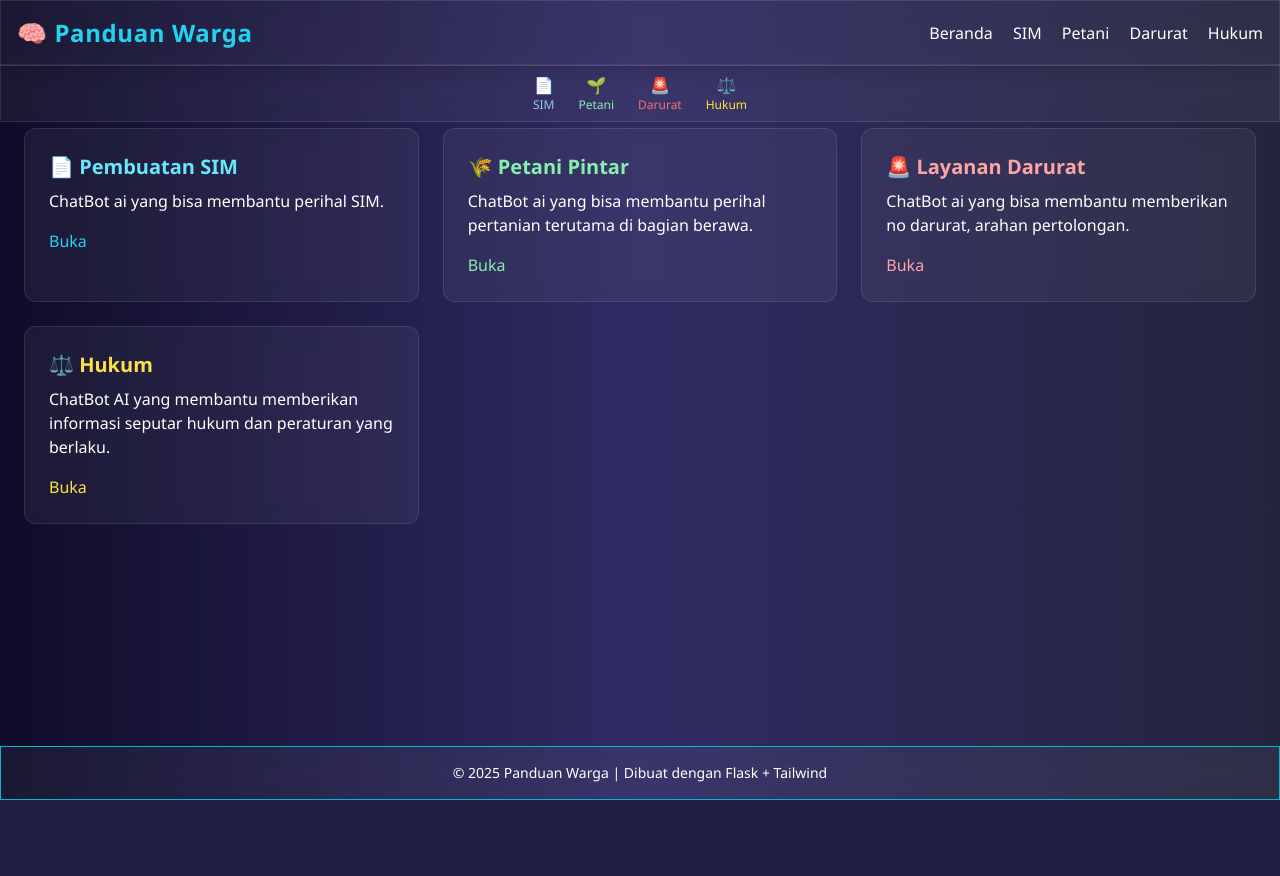
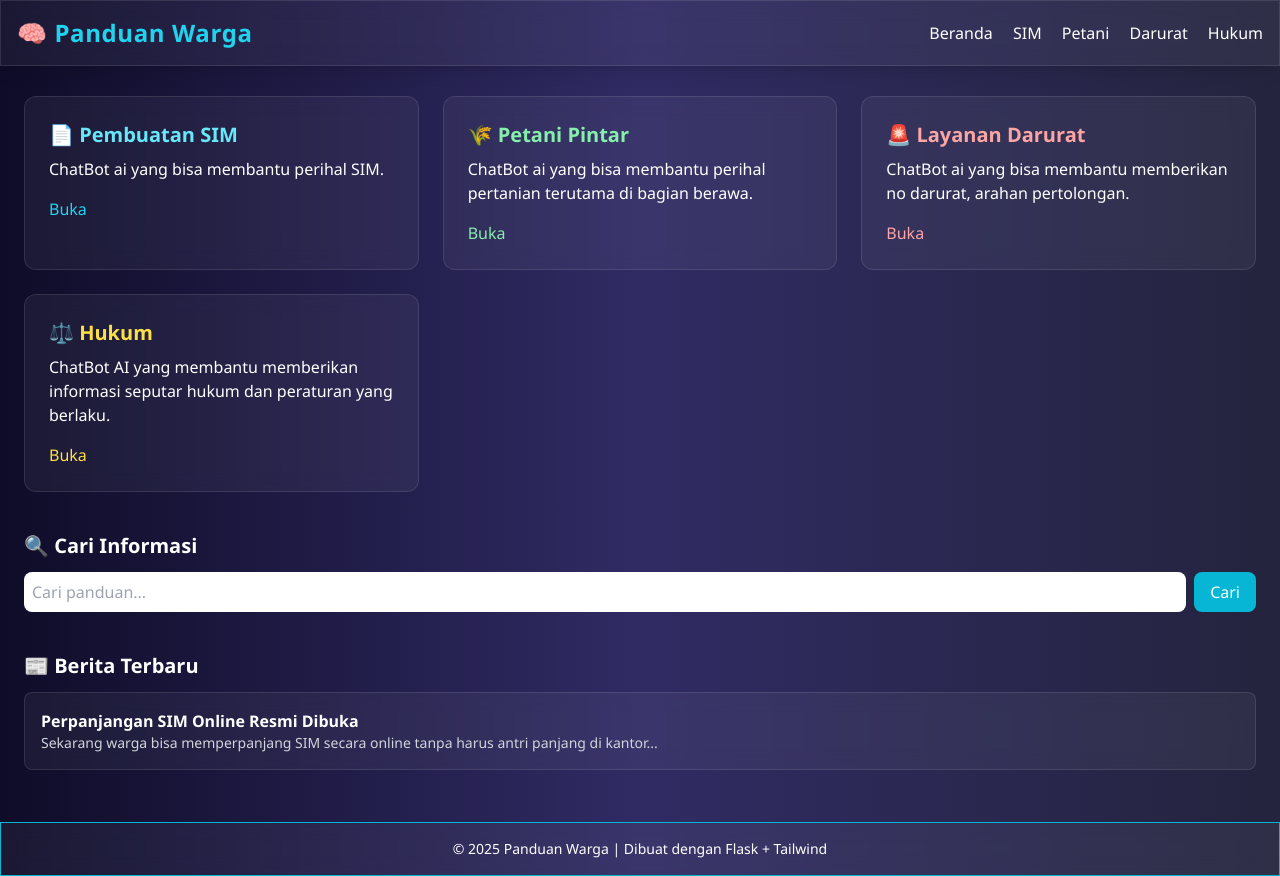
Before and after one commit to Dyruby/panduan-warga, a Flask app: page / in a window 1280 px wide. Before the commit the page ends 800 px from the top, so only its background shows below. Run offline with Flask 3, Linux system fonts and the light colour scheme; some libraries are stand-ins or nearby versions.

Commit message:
Update: menambahkan fitur baru dan memperbaiki bug

```diff
--- a/templates/base.html
+++ b/templates/base.html
@@ -23,8 +23,7 @@
 </head>
 <body class="min-h-screen flex flex-col">
 
-  <!-- Header Utama -->
-  <header class="glass p-4 shadow-lg fixed w-full z-20">
+  <header class="glass p-4 shadow-lg fixed w-full z-10">
     <div class="container mx-auto flex justify-between items-center">
       <h1 class="text-2xl font-bold text-cyan-400 tracking-wide">🧠 Panduan Warga</h1>
       <nav class="space-x-4 text-white">
@@ -32,91 +31,15 @@
         <a href="/panduan_sim" class="hover:text-blue-300 transition">SIM</a>
         <a href="/panduan_bertani_di_rawa" class="hover:text-green-300 transition">Petani</a>
         <a href="/bantuan_layanan_darurat" class="hover:text-red-300 transition">Darurat</a>
-        <a href="/panduan_hukum" class="hover:text-yellow-300 transition">Hukum</a>
+        <a href="/panduan_hukum" class="hover:text-red-300 transition">Hukum</a>
       </nav>
     </div>
   </header>
 
-  <!-- Tool Menu Bar khusus Beranda -->
-  {% if request.path == '/' %}
-  <div class="glass fixed top-16 w-full z-10">
-    <div class="container mx-auto flex justify-center gap-6 py-2">
-      <a href="/panduan_sim" class="flex flex-col items-center text-blue-300 hover:text-white">
-        📄
-        <span class="text-xs">SIM</span>
-      </a>
-      <a href="/panduan_bertani_di_rawa" class="flex flex-col items-center text-green-300 hover:text-white">
-        🌱
-        <span class="text-xs">Petani</span>
-      </a>
-      <a href="/bantuan_layanan_darurat" class="flex flex-col items-center text-red-400 hover:text-white">
-        🚨
-        <span class="text-xs">Darurat</span>
-      </a>
-      <a href="/panduan_hukum" class="flex flex-col items-center text-yellow-300 hover:text-white">
-        ⚖️
-        <span class="text-xs">Hukum</span>
-      </a>
-    </div>
-  </div>
-  {% endif %}
-
-  <!-- Main Content -->
-  <main class="flex-grow container mx-auto pt-32 px-6">
-    {% block content %}
-
-    <!-- 🔍 Fitur Pencarian -->
-    <section class="mb-8">
-      <h2 class="text-xl font-bold mb-2">🔍 Cari Informasi</h2>
-      <form action="/search" method="get" class="flex gap-2">
-        <input type="text" name="q" placeholder="Cari panduan..."
-               class="w-full p-2 rounded-lg text-black">
-        <button type="submit" class="bg-cyan-500 px-4 py-2 rounded-lg hover:bg-cyan-600">Cari</button>
-      </form>
-    </section>
-
-    <!-- 📰 Berita Terbaru -->
-    <section class="mb-8">
-      <h2 class="text-xl font-bold mb-2">📰 Berita Terbaru</h2>
-      <div class="glass p-4 rounded-lg mb-3">
-        <h3 class="font-semibold">Perpanjangan SIM Online Resmi Dibuka</h3>
-        <p class="text-sm text-gray-300">Sekarang warga bisa memperpanjang SIM secara online tanpa harus antri panjang di kantor...</p>
-      </div>
-      <div class="glass p-4 rounded-lg">
-        <h3 class="font-semibold">Program Penyuluhan Petani di Rawa</h3>
-        <p class="text-sm text-gray-300">Penyuluhan khusus petani rawa akan dilaksanakan minggu depan di Balai Desa...</p>
-      </div>
-    </section>
-
-    <!-- ❓ FAQ -->
-    <section class="mb-8">
-      <h2 class="text-xl font-bold mb-2">❓ Tanya Jawab</h2>
-      <div class="glass p-3 rounded-lg">
-        <p class="font-semibold">Bagaimana cara membuat SIM?</p>
-        <p class="text-sm text-gray-300">Anda bisa mengunjungi menu SIM atau klik <a href="/panduan_sim" class="text-cyan-400">di sini</a>.</p>
-      </div>
-    </section>
-
-    <!-- 📅 Agenda -->
-    <section class="mb-8">
-      <h2 class="text-xl font-bold mb-2">📅 Agenda</h2>
-      <ul class="list-disc ml-6 text-sm text-gray-300">
-        <li>20 Agustus 2025 - SIM Keliling di Alun-Alun Kota</li>
-        <li>25 Agustus 2025 - Pelatihan Petani Modern</li>
-        <li>1 September 2025 - Sosialisasi Hukum Lalu Lintas</li>
-      </ul>
-    </section>
-
-    <!-- 📞 Kontak -->
-    <section class="mb-8">
-      <h2 class="text-xl font-bold mb-2">📞 Kontak & Bantuan</h2>
-      <p class="text-sm">Jika butuh bantuan cepat, hubungi <span class="text-cyan-400">112</span> atau email ke <span class="text-cyan-400">bantuan@panduanwarga.id</span></p>
-    </section>
-
-    {% endblock %}
+  <main class="flex-grow container mx-auto pt-24 px-6">
+    {% block content %}{% endblock %}
   </main>
 
-  <!-- Footer -->
   <footer class="glass text-center p-4 text-sm mt-10 border-t border-cyan-500">
     &copy; 2025 Panduan Warga | Dibuat dengan Flask + Tailwind
   </footer>
--- a/templates/index.html
+++ b/templates/index.html
@@ -24,4 +24,23 @@
 </div>
 
 </div>
+
+<!-- 🔍 Fitur tambahan -->
+<section class="mt-10">
+  <h2 class="text-xl font-bold mb-3">🔍 Cari Informasi</h2>
+  <form action="/search" method="get" class="flex gap-2">
+    <input type="text" name="q" placeholder="Cari panduan..."
+           class="w-full p-2 rounded-lg text-black">
+    <button type="submit" class="bg-cyan-500 px-4 py-2 rounded-lg hover:bg-cyan-600">Cari</button>
+  </form>
+</section>
+
+<section class="mt-10">
+  <h2 class="text-xl font-bold mb-3">📰 Berita Terbaru</h2>
+  <div class="glass p-4 rounded-lg mb-3">
+    <h3 class="font-semibold">Perpanjangan SIM Online Resmi Dibuka</h3>
+    <p class="text-sm text-gray-300">Sekarang warga bisa memperpanjang SIM secara online tanpa harus antri panjang di kantor...</p>
+  </div>
+</section>
+
 {% endblock %}
```
